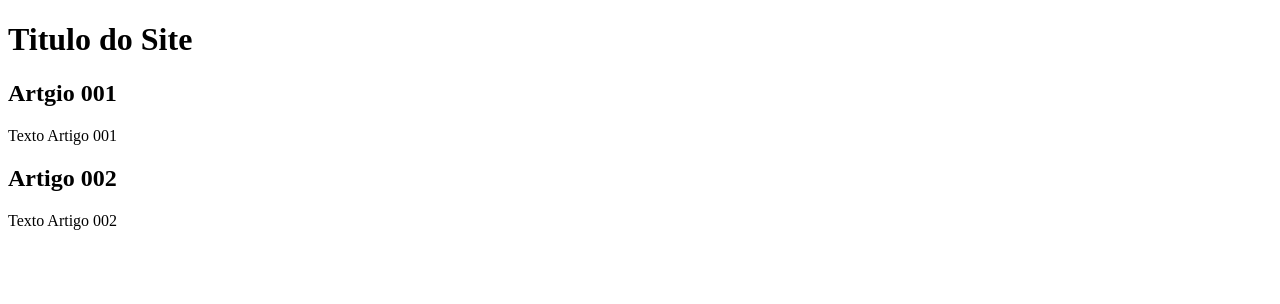
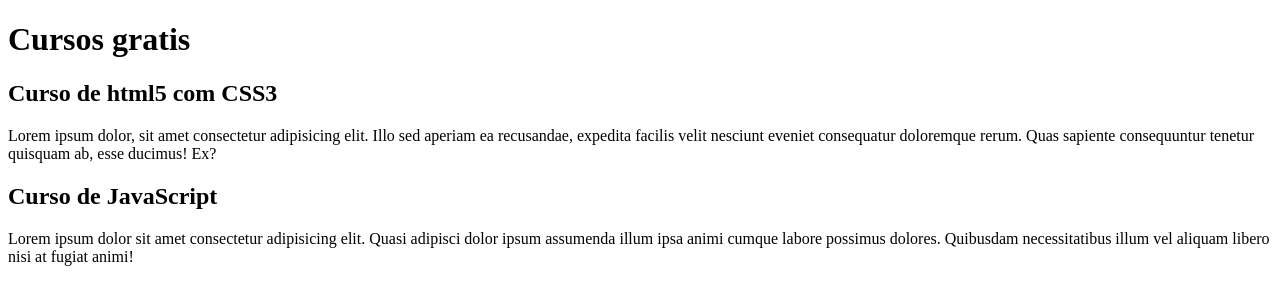
Before and after one commit to SebastianRV-dev/projeto-site, a plain HTML site: page index.html in a window 1280 px wide. Drawn offline with Linux system fonts and the light colour scheme.

Commit message:
comocei a escrever o conteudo

```diff
--- a/index.html
+++ b/index.html
@@ -8,15 +8,15 @@
 <body>
     <main>
         <header>
-            <h1>Titulo do Site</h1>
+            <h1>Cursos gratis</h1>
         </header>
         <article>
-            <h2>Artgio 001</h2>
-            <p>Texto Artigo 001</p>
+            <h2>Curso de html5 com CSS3</h2>
+            <p>Lorem ipsum dolor, sit amet consectetur adipisicing elit. Illo sed aperiam ea recusandae, expedita facilis velit nesciunt eveniet consequatur doloremque rerum. Quas sapiente consequuntur tenetur quisquam ab, esse ducimus! Ex?</p>
         </article>
         <article>
-            <h2>Artigo 002</h2>
-            <p>Texto Artigo 002</p>
+            <h2>Curso de JavaScript</h2>
+            <p>Lorem ipsum dolor sit amet consectetur adipisicing elit. Quasi adipisci dolor ipsum assumenda illum ipsa animi cumque labore possimus dolores. Quibusdam necessitatibus illum vel aliquam libero nisi at fugiat animi!</p>
         </article>
 
     </main>
```
